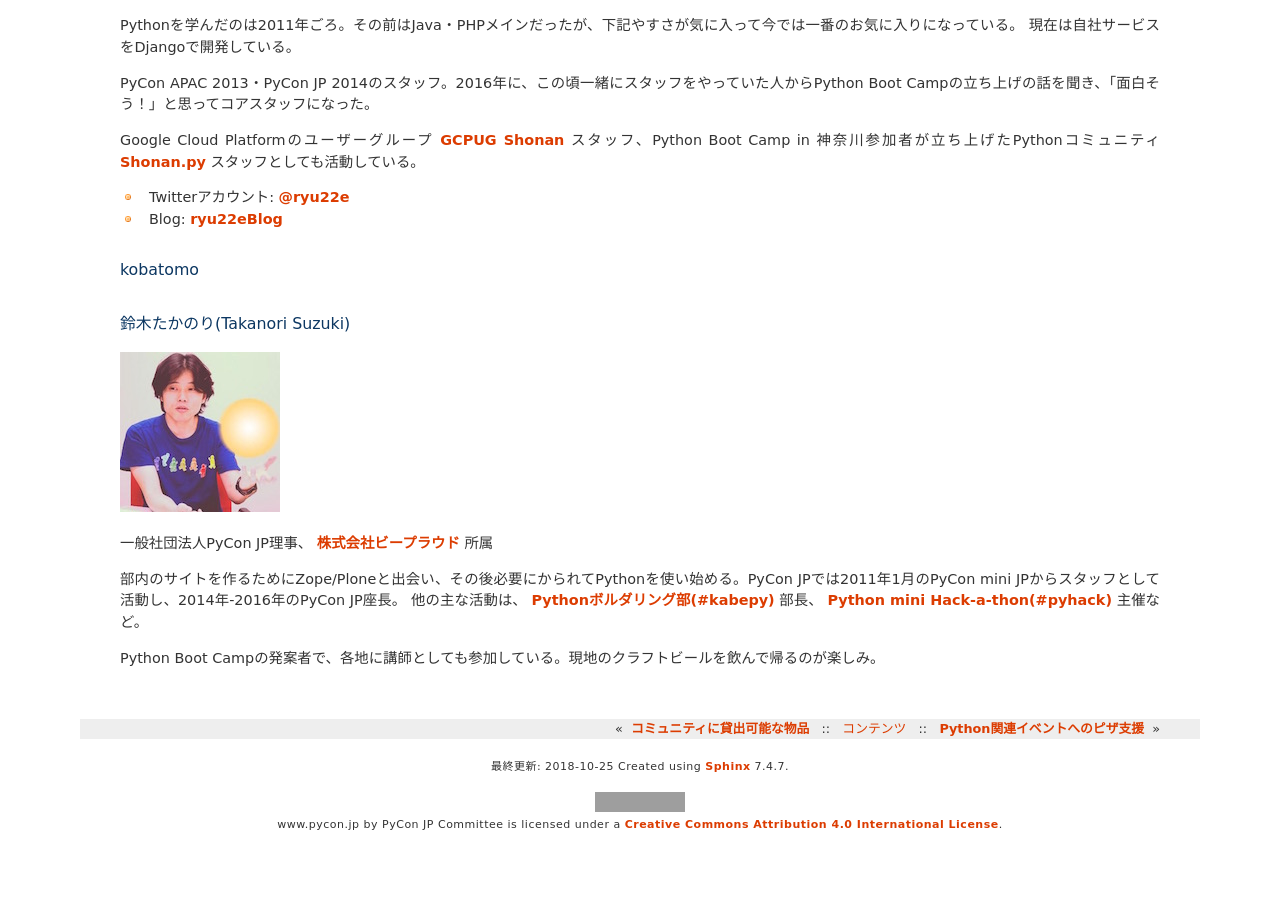
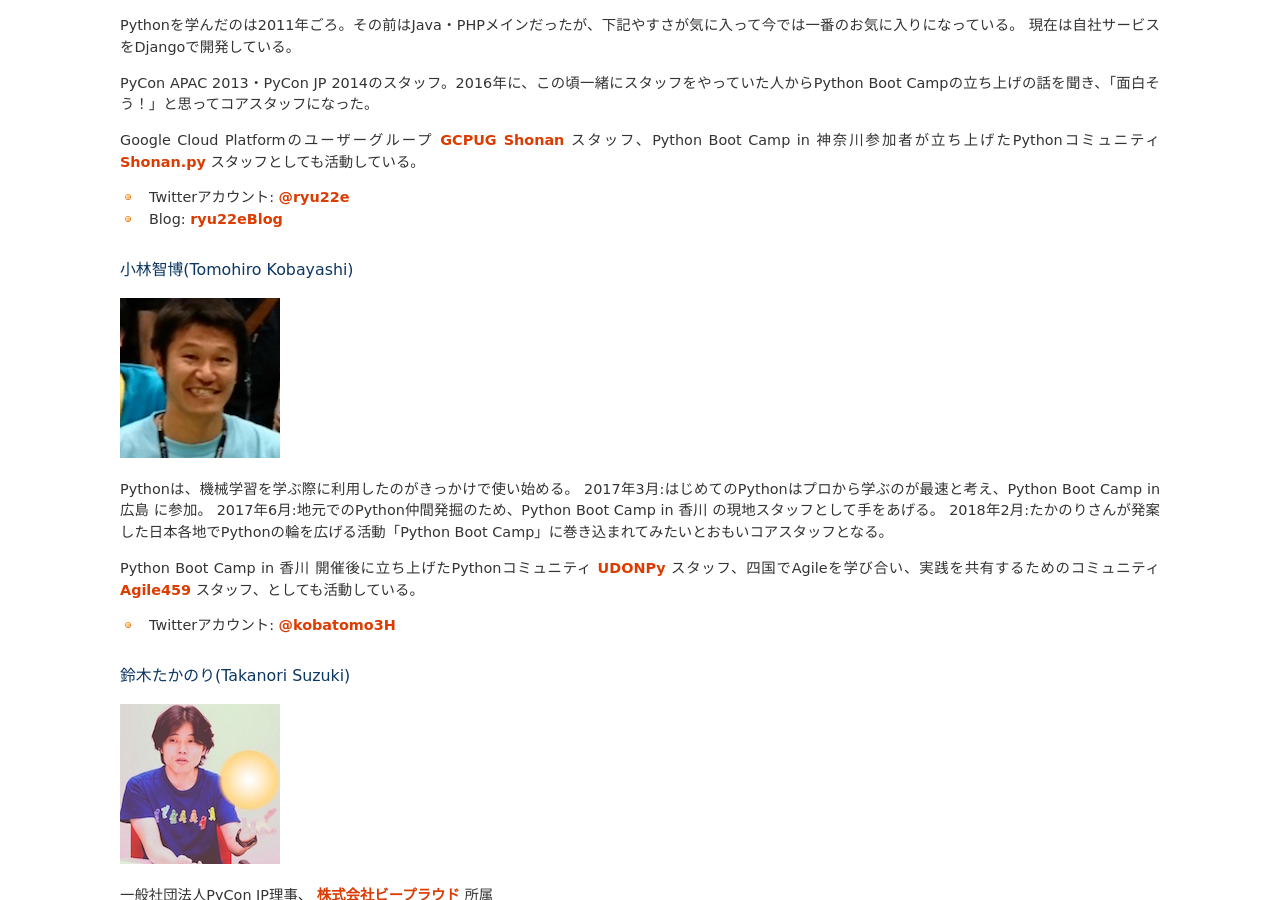
Before and after one commit to pyconjp/www.pycon.jp, a Sphinx documentation site: the page built from source/support/bootcamp.rst, in a window 1280 px wide and 900 px high, scrolled down 4729 px. Built offline with Sphinx 7.4.7, drawn with Linux system fonts in a browser that asks for light colours; before the commit the page ends 5571 px from its top, so only the background shows below that; grey boxes are pictures that could not be loaded.

Commit message:
kobatomo update

```diff
--- a/source/support/bootcamp.rst
+++ b/source/support/bootcamp.rst
@@ -475,8 +475,18 @@ Google Cloud Platformのユーザーグループ `GCPUG Shonan <https://gcpug-sh
 * Twitterアカウント: `@ryu22e <https://twitter.com/ryu22e>`_
 * Blog: `ryu22eBlog <https://ryu22e.org/>`_
 
-kobatomo
---------
+小林智博(Tomohiro Kobayashi)
+-----------------------------
+.. image:: /_static/kobatomo.png
+
+Pythonは、機械学習を学ぶ際に利用したのがきっかけで使い始める。
+2017年3月:はじめてのPythonはプロから学ぶのが最速と考え、Python Boot Camp in 広島 に参加。
+2017年6月:地元でのPython仲間発掘のため、Python Boot Camp in 香川 の現地スタッフとして手をあげる。
+2018年2月:たかのりさんが発案した日本各地でPythonの輪を広げる活動「Python Boot Camp」に巻き込まれてみたいとおもいコアスタッフとなる。
+
+Python Boot Camp in 香川 開催後に立ち上げたPythonコミュニティ `UDONPy <https://udonpy.connpass.com/>`_ スタッフ、四国でAgileを学び合い、実践を共有するためのコミュニティ `Agile459 <https://agile459.connpass.com/>`_ スタッフ、としても活動している。
+
+* Twitterアカウント: `@kobatomo3H <https://twitter.com/kobatomo3H>`_
 
 鈴木たかのり(Takanori Suzuki)
 -----------------------------
```
